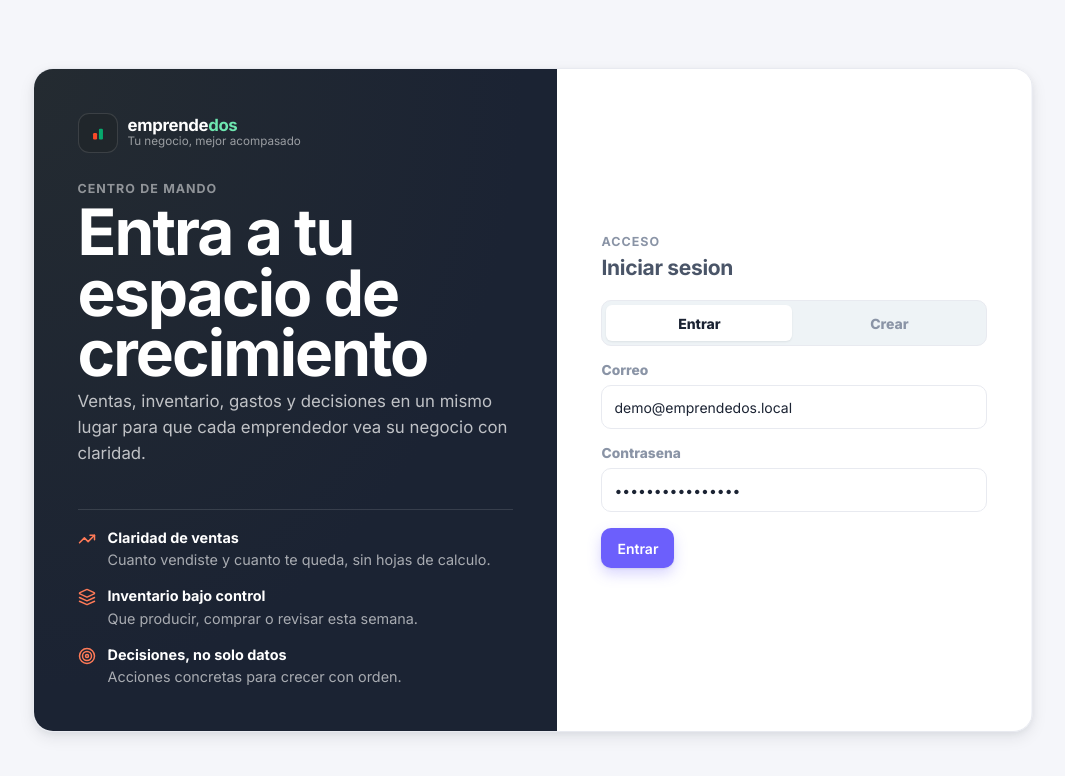
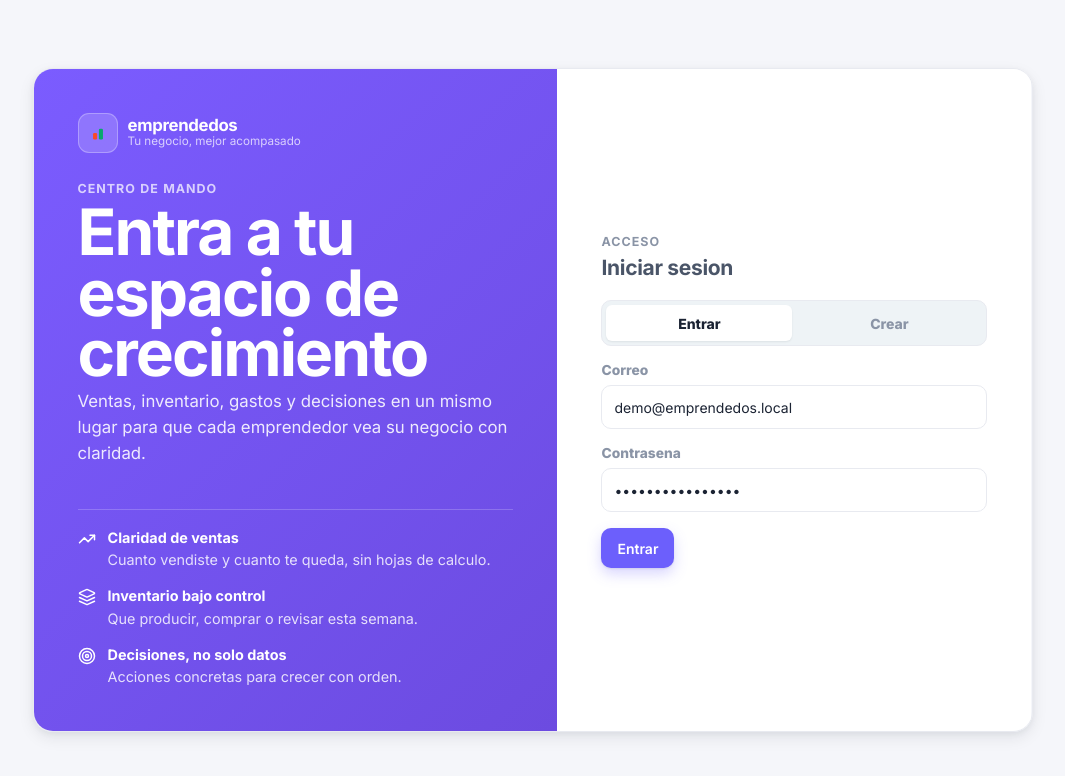
Before and after one commit to jorgevillegasres/emprende2, a React (Vite) app in the folder apps/web/: page / in a window 1280 px wide. Shown: the top 776 px of the page, without its empty margins (100-1165 px from the left). Built offline with nearby package versions, Linux system fonts and the light colour scheme; no server answers.

Commit message:
redesign(kanakku): phase 7 — pages and welcome banners
- operations/recipes stat panel becomes a violet gradient banner
- page heroes are clean light surfaces; onboarding band goes violet-soft
- login left panel becomes the violet welcome banner with white brand,
  headline and icon value-props

```diff
--- a/apps/web/src/styles.css
+++ b/apps/web/src/styles.css
@@ -3963,3 +3963,88 @@ body.modal-open {
 .pricing-simulator input[type="range"] {
   accent-color: var(--primary);
 }
+
+/* =======================================================================
+   KANAKKU PAGES — banners violeta, heroes claros
+   ======================================================================= */
+
+/* Stat de operaciones/recetas: banner violeta */
+.operations-stat {
+  background: var(--banner-grad);
+  box-shadow: 0 8px 20px rgba(108, 95, 252, 0.26);
+  color: #fff;
+}
+
+.operations-stat span {
+  color: rgba(255, 255, 255, 0.82);
+}
+
+.operations-stat strong {
+  color: #fff;
+}
+
+/* Heroes de página: superficie clara limpia */
+.operations-hero,
+.action-plan-hero {
+  background: var(--surface);
+  border: 1px solid var(--line);
+  box-shadow: var(--shadow);
+}
+
+.operations-hero > div p:not(.eyebrow),
+.action-plan-hero > div p:not(.eyebrow) {
+  color: var(--muted);
+}
+
+/* Banda de onboarding: violeta-soft */
+.onboarding-band {
+  background: var(--primary-soft);
+  border-color: color-mix(in srgb, var(--primary) 25%, transparent);
+}
+
+.onboarding-progress span {
+  background: var(--primary);
+}
+
+/* Login: hero oscuro → banner violeta de bienvenida */
+.login-copy {
+  background: var(--banner-grad);
+  color: #fff;
+  box-shadow: none;
+}
+
+.login-copy .brand-mark {
+  background: rgba(255, 255, 255, 0.16);
+  box-shadow: inset 0 0 0 1px rgba(255, 255, 255, 0.28);
+}
+
+.login-copy .brand strong,
+.login-copy .brand strong span,
+.login-copy h1 {
+  color: #fff;
+}
+
+.login-copy .brand small,
+.login-copy .eyebrow {
+  color: rgba(255, 255, 255, 0.72);
+}
+
+.login-copy p:not(.eyebrow) {
+  color: rgba(255, 255, 255, 0.88);
+}
+
+.login-highlights {
+  border-top-color: rgba(255, 255, 255, 0.2);
+}
+
+.login-highlights li svg {
+  color: #fff;
+}
+
+.login-highlights strong {
+  color: #fff;
+}
+
+.login-highlights span {
+  color: rgba(255, 255, 255, 0.82);
+}
```
